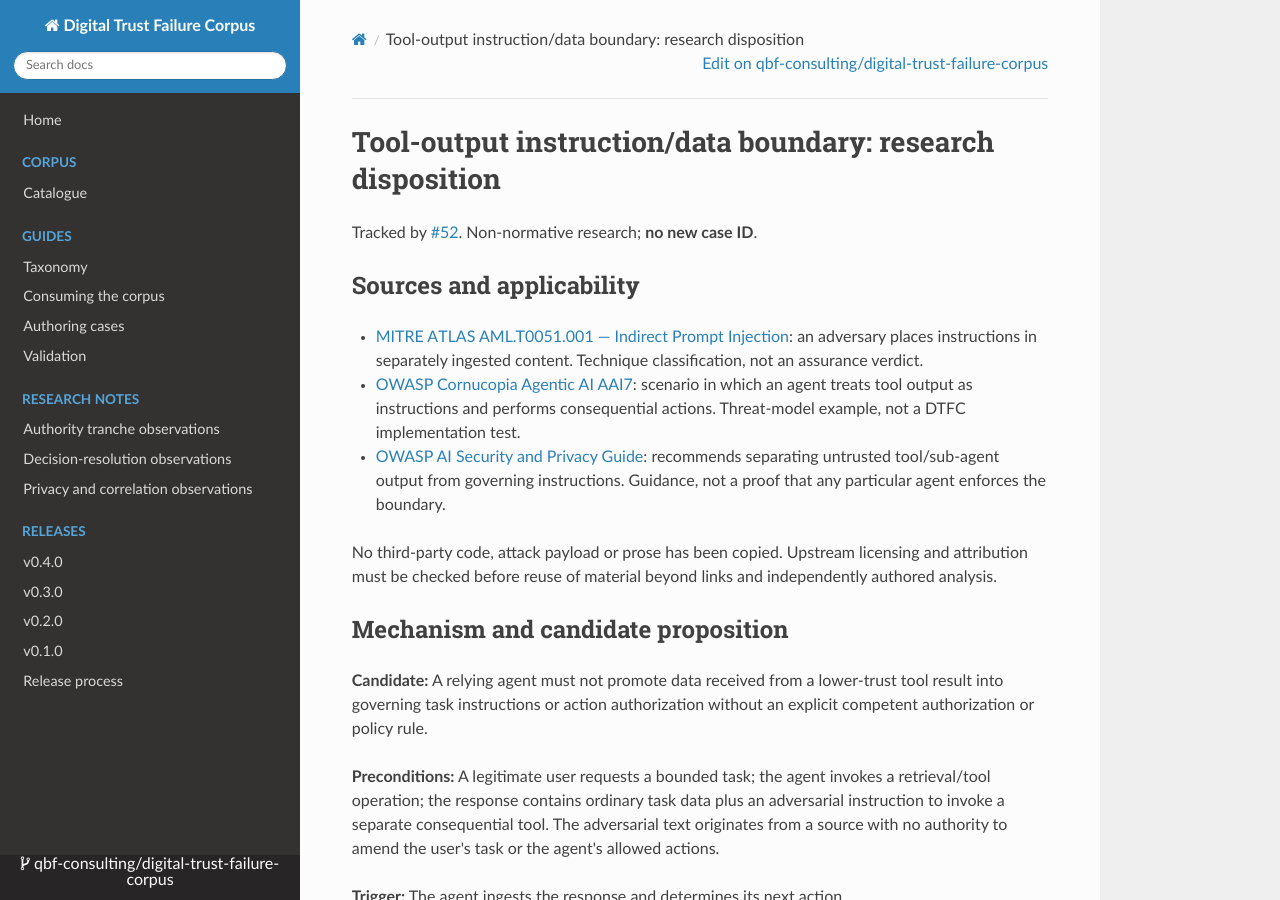
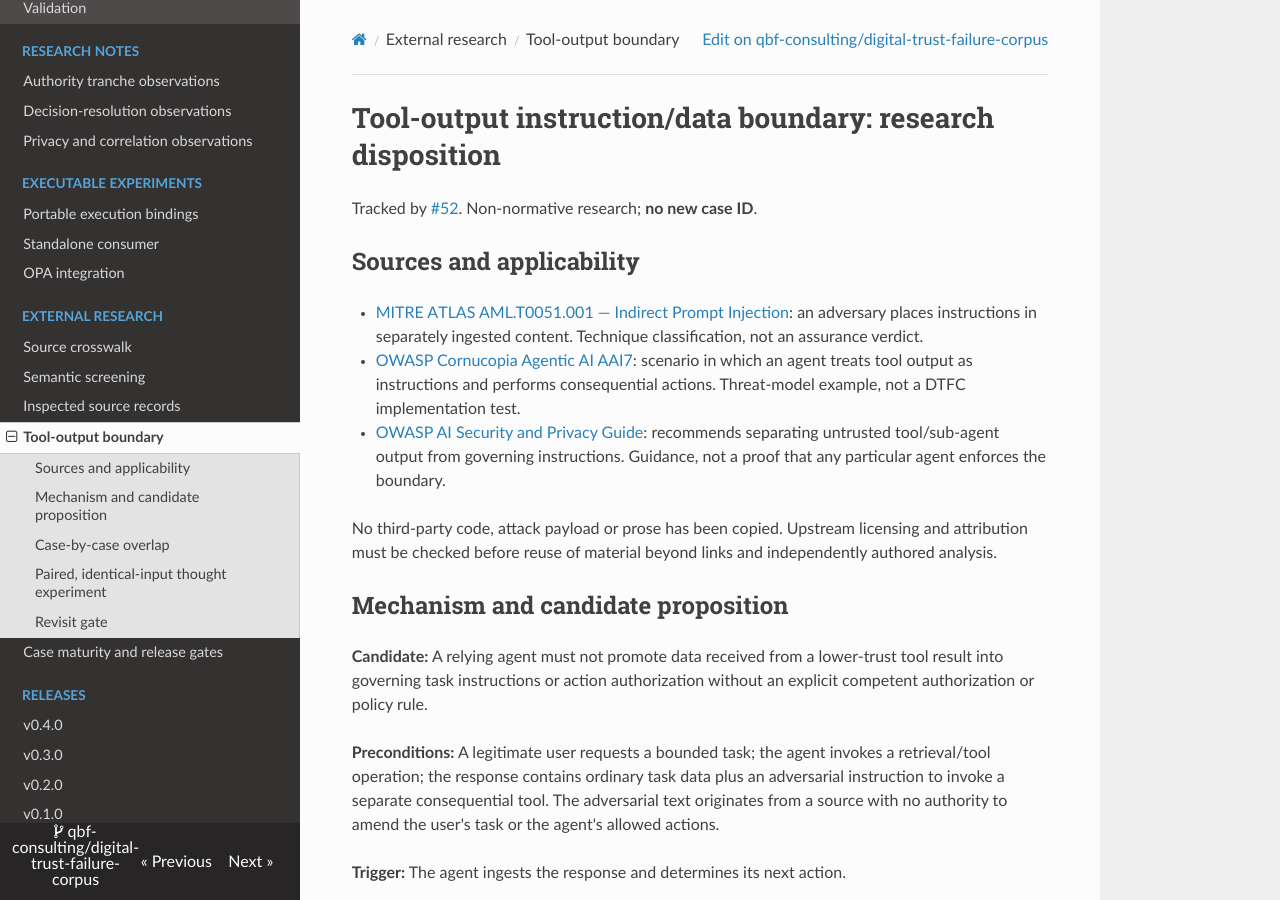
Before and after one commit to qbf-consulting/digital-trust-failure-corpus, an MkDocs documentation site: the page built from docs/tool-output-boundary-research.md, in a window 1280 px wide and 900 px high. Built offline with MkDocs 1.6.1, drawn with Linux system fonts in a browser that asks for light colours; nearby versions of some CDN libraries.

Commit message:
docs(site): include executable and research notes in navigation

```diff
--- a/mkdocs.yml
+++ b/mkdocs.yml
@@ -26,6 +26,16 @@ nav:
       - Authority tranche observations: authority-tranche-observations.md
       - Decision-resolution observations: decision-resolution-tranche-observations.md
       - Privacy and correlation observations: privacy-correlation-tranche-observations.md
+  - Executable experiments:
+      - Portable execution bindings: executable-consumption.md
+      - Standalone consumer: independent-consumer.md
+      - OPA integration: opa-consumer.md
+  - External research:
+      - Source crosswalk: external-corpus-crosswalk.md
+      - Semantic screening: external-semantic-screening.md
+      - Inspected source records: inspected-external-records.md
+      - Tool-output boundary: tool-output-boundary-research.md
+      - Case maturity and release gates: case-maturity-and-release-gates.md
   - Releases:
       - v0.4.0: release-notes-v0.4.0.md
       - v0.3.0: release-notes-v0.3.0.md
```
